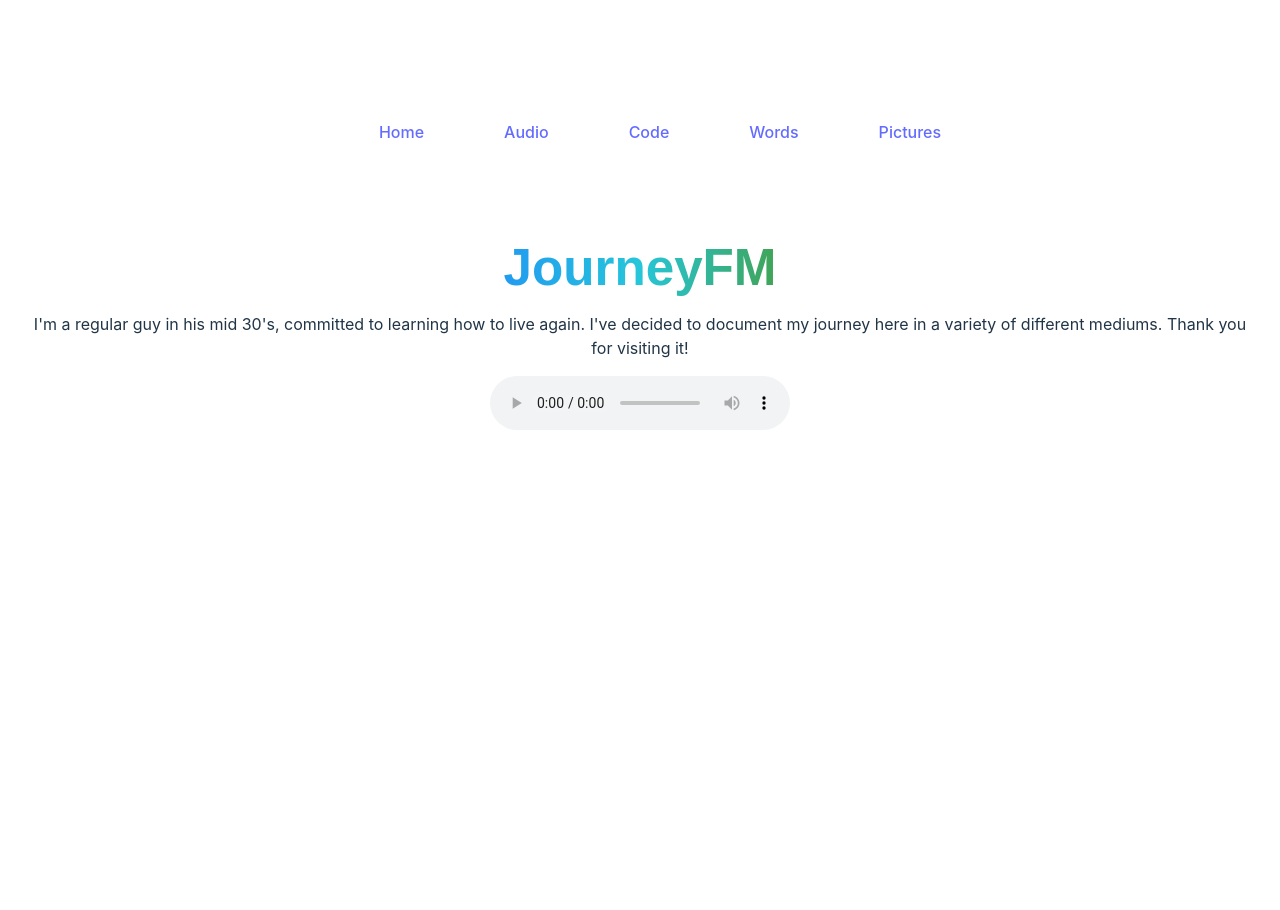
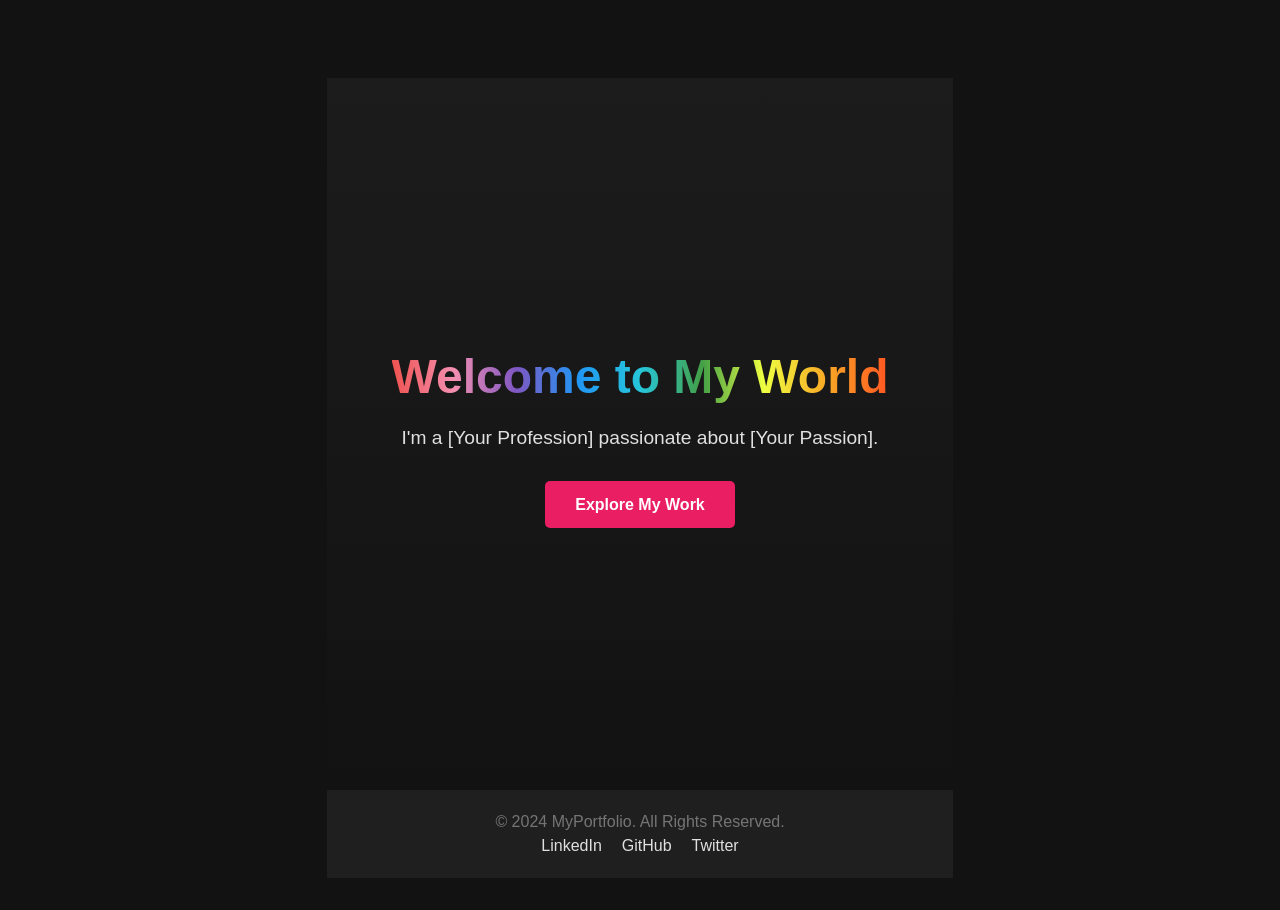
Before and after one commit to CeeFM/journey-fm, a React (Vite) app: page / in a window 1280 px wide. Shown: the part 130-1040 px from the top of the page. Before the commit the page ends 800 px from the top, so only its background shows below. Built offline with nearby package versions, Linux system fonts and the light colour scheme.

Commit message:
homepage redesign

```diff
--- a/src/App.css
+++ b/src/App.css
@@ -68,3 +68,118 @@ ul {
   gap: 5rem;
 
 }
+
+/* Base Styles */
+body,
+html {
+  margin: 0;
+  padding: 0;
+  box-sizing: border-box;
+  font-family: 'Arial', sans-serif;
+  background-color: #121212;
+  color: #e0e0e0;
+  scroll-behavior: smooth;
+}
+
+.landing-page {
+  display: flex;
+  flex-direction: column;
+  min-height: 100vh;
+}
+
+/* Navbar */
+.navbar {
+  display: flex;
+  justify-content: space-between;
+  align-items: center;
+  padding: 20px;
+  background-color: #1f1f1f;
+}
+
+.logo {
+  font-size: 1.5rem;
+  font-weight: bold;
+  color: #e91e63;
+}
+
+.nav-links {
+  list-style: none;
+  display: flex;
+}
+
+.nav-links li {
+  margin-left: 20px;
+}
+
+.nav-links a {
+  text-decoration: none;
+  color: #e0e0e0;
+  transition: color 0.3s ease;
+}
+
+.nav-links a:hover {
+  color: #e91e63;
+}
+
+/* Hero Section */
+.hero-section {
+  flex-grow: 1;
+  display: flex;
+  justify-content: center;
+  align-items: center;
+  text-align: center;
+  background: linear-gradient(to bottom, #1c1c1c, #121212);
+  padding: 40px;
+}
+
+.hero-content {
+  max-width: 600px;
+}
+
+.hero-content h1 {
+  font-size: 3rem;
+  margin-bottom: 20px;
+  color: #e91e63;
+}
+
+.hero-content p {
+  font-size: 1.2rem;
+  margin-bottom: 40px;
+}
+
+.cta-button {
+  background-color: #e91e63;
+  color: #ffffff;
+  padding: 15px 30px;
+  text-decoration: none;
+  font-weight: bold;
+  border-radius: 5px;
+  transition: background-color 0.3s ease;
+}
+
+.cta-button:hover {
+  background-color: #c2185b;
+}
+
+/* Footer */
+.footer {
+  background-color: #1f1f1f;
+  padding: 20px;
+  text-align: center;
+}
+
+.footer p {
+  margin: 0;
+  color: #757575;
+}
+
+.social-links a {
+  margin: 0 10px;
+  text-decoration: none;
+  color: #e0e0e0;
+  transition: color 0.3s ease;
+}
+
+.social-links a:hover {
+  color: #e91e63;
+}
--- a/src/views/Home.jsx
+++ b/src/views/Home.jsx
@@ -5,16 +5,23 @@ import song from '../118707__teqstudios__perfect-timing.mp3'
 function Home() {
 
     return (
-        <>
-            <div className='w-50'>
-                <h1>JourneyFM</h1>
-                <p className='w-50'>I'm a regular guy in his mid 30's, committed to learning how to live again. I've decided to document my journey here in a variety of different mediums. Thank you for visiting it!</p>
-            </div>
-            <audio controls>
-                <source src={song} />
-            </audio>
-        </>
-    )
+        <div className="landing-page">
+            <header className="hero-section">
+                <div className="hero-content">
+                    <h1>Welcome to My World</h1>
+                    <p>I'm a [Your Profession] passionate about [Your Passion].</p>
+                    <a href="#projects" className="cta-button">Explore My Work</a>
+                </div>
+            </header>
+            <footer className="footer">
+                <p>&copy; 2024 MyPortfolio. All Rights Reserved.</p>
+                <div className="social-links">
+                    <a href="#linkedin">LinkedIn</a>
+                    <a href="#github">GitHub</a>
+                    <a href="#twitter">Twitter</a>
+                </div>
+            </footer>
+        </div>    )
 }
 
 export default Home
```
